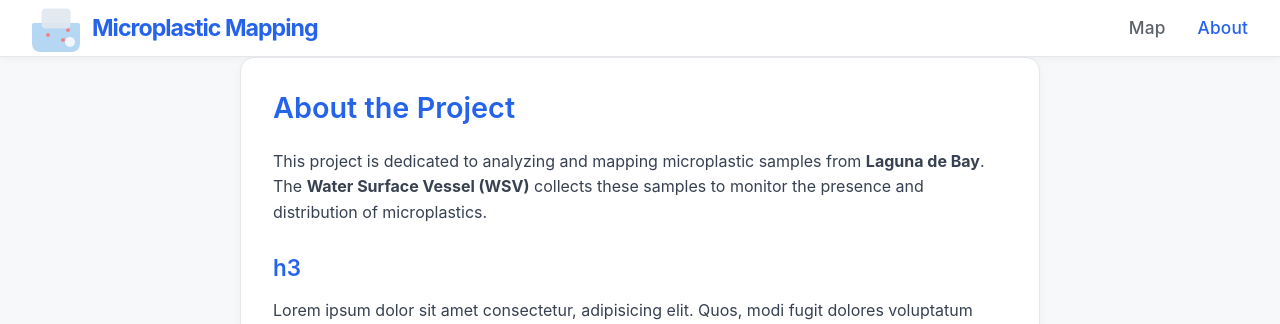
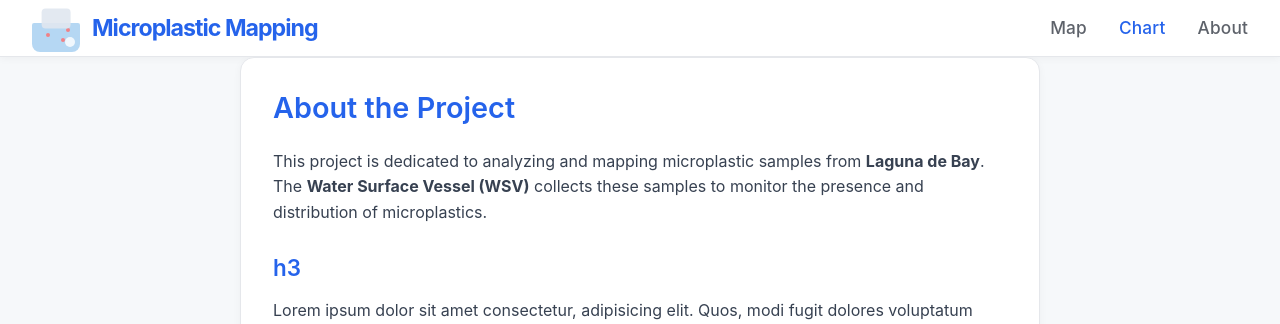
Before and after one commit to joseph-portfolio/Thesis, a Flask app: page /about in a window 1280 px wide. Shown: the top 324 px of the page. Run offline with Flask 3, Linux system fonts and the light colour scheme; some libraries are stand-ins or nearby versions.

Commit message:
Added missing nav link

```diff
--- a/templates/about.html
+++ b/templates/about.html
@@ -28,7 +28,8 @@
             </a>
             <nav class="main-nav">
                 <a href="/" class="nav-link">Map</a>
-                <a href="/about" class="nav-link active">About</a>
+                <a href="chart" class="nav-link active">Chart</a>
+                <a href="about" class="nav-link">About</a>
             </nav>
         </header>
         <div class="main-content">
```
